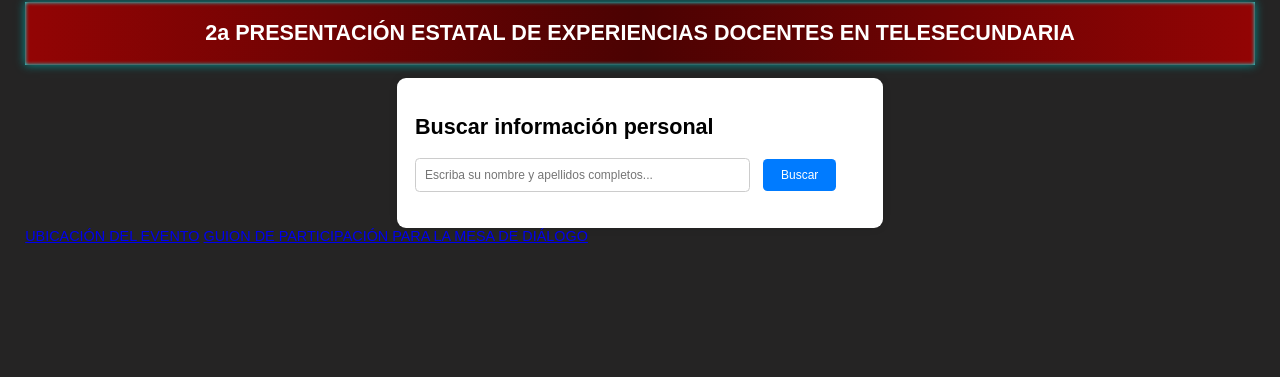
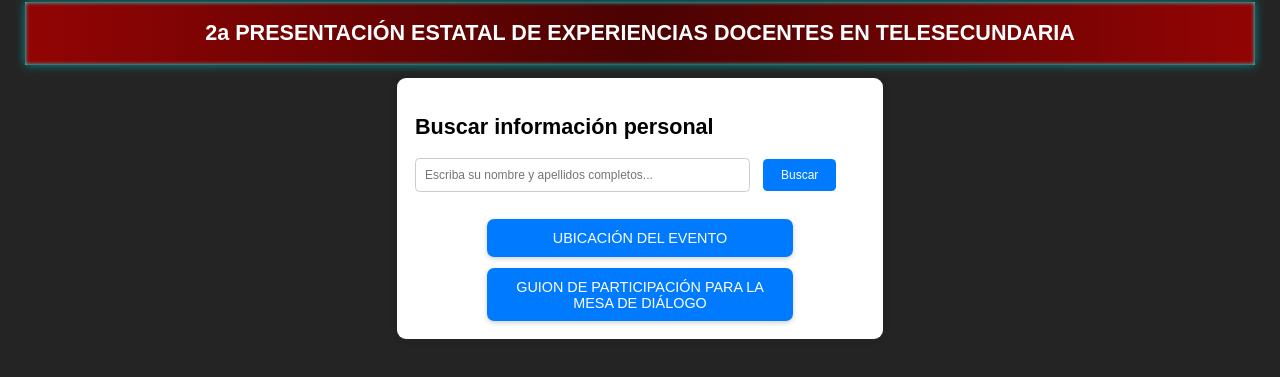
Before and after one commit to sonrisa-fan/sonrisa-fan.github.io, a plain HTML site: page index.html in a window 1280 px wide. Shown: the part 133-510 px from the top of the page. Drawn offline with Linux system fonts and the light colour scheme.

Commit message:
Update index.html
Botones del pie de pagina borrados y colocados adentro de la tabla después de su creación dinámica.

```diff
--- a/index.html
+++ b/index.html
@@ -42,15 +42,12 @@
         <!-- Se llena dinámicamente -->
       </table>
     </div>
+    <div class="botones-debajo-tabla">
+  <a href="ubicacion.html" class="boton-secundario">UBICACIÓN DEL EVENTO</a>
+  <a href="guion.html" class="boton-secundario">GUION DE PARTICIPACIÓN PARA LA MESA DE DIÁLOGO</a>
+</div>
   </div>
 
-<!-- Pie de página fijo con botones centrados -->
-<div class="footer-fixed">
-  <div class="footer-buttons">
-    <a href="ubicacion.html" class="footer-btn">UBICACIÓN DEL EVENTO</a>
-    <a href="guion.html" class="footer-btn">GUION DE PARTICIPACIÓN PARA LA MESA DE DIÁLOGO</a>
-  </div>
-</div>
 
 
   <!-- Scripts -->
```
